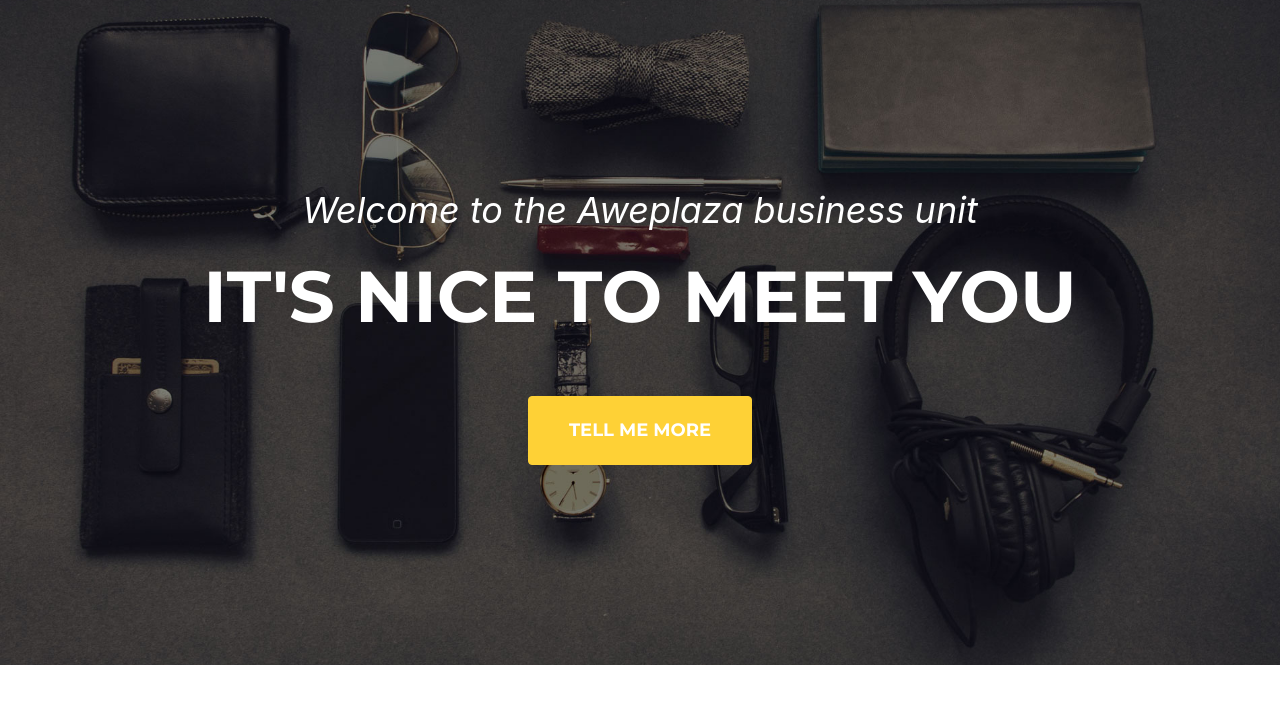
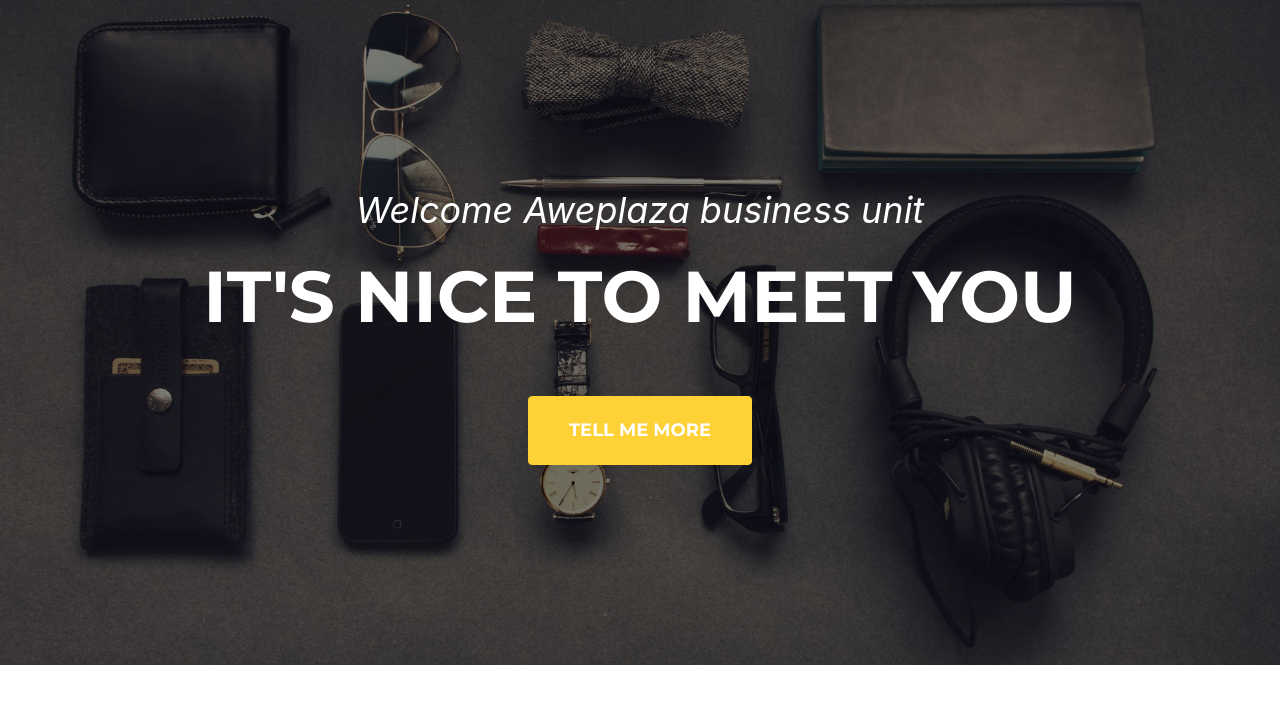
Before and after one commit to yaw4testing/docker-jenkins-ci-cd, a plain HTML site: page index.html in a window 1280 px wide. Shown: the part 80-800 px from the top of the page. Drawn offline with nearby package versions, Linux system fonts and the light colour scheme; a web font is replaced by a local one.

Commit message:
third update for jenkins job

```diff
--- a/index.html
+++ b/index.html
@@ -39,7 +39,7 @@
         <!-- Masthead-->
         <header class="masthead">
             <div class="container">
-                <div class="masthead-subheading">Welcome to the Aweplaza business unit</div>
+                <div class="masthead-subheading">Welcome Aweplaza business unit</div>
                 <div class="masthead-heading text-uppercase">It's Nice To Meet You</div>
                 <a class="btn btn-primary btn-xl text-uppercase js-scroll-trigger" href="#services">Tell Me More</a>
             </div>
```
